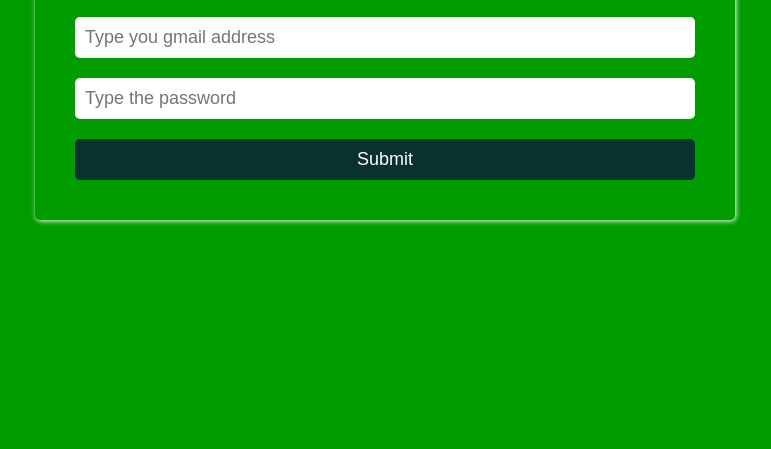
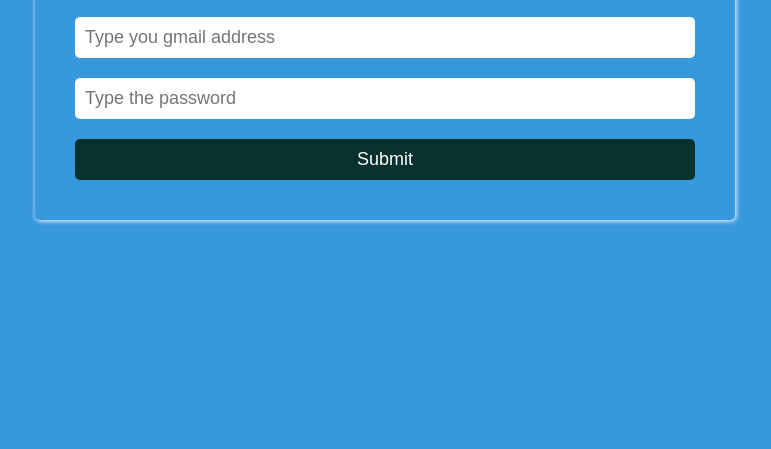
Before and after one commit to Hasina-Akter20/login-form, a plain HTML site: page index.html in a window 1280 px wide. Shown: the part 351-800 px from the top of the page, without its empty margins (255-1026 px from the left). Drawn offline with Linux system fonts and the light colour scheme.

Commit message:
background color change

```diff
--- a/style.css
+++ b/style.css
@@ -7,7 +7,7 @@
 }
 
 .viewport {
-  background-color: rgb(0, 156, 0);
+  background-color: rgb(56, 152, 221);
   color: white;
   height: 100vh;
   text-align: center;
```
